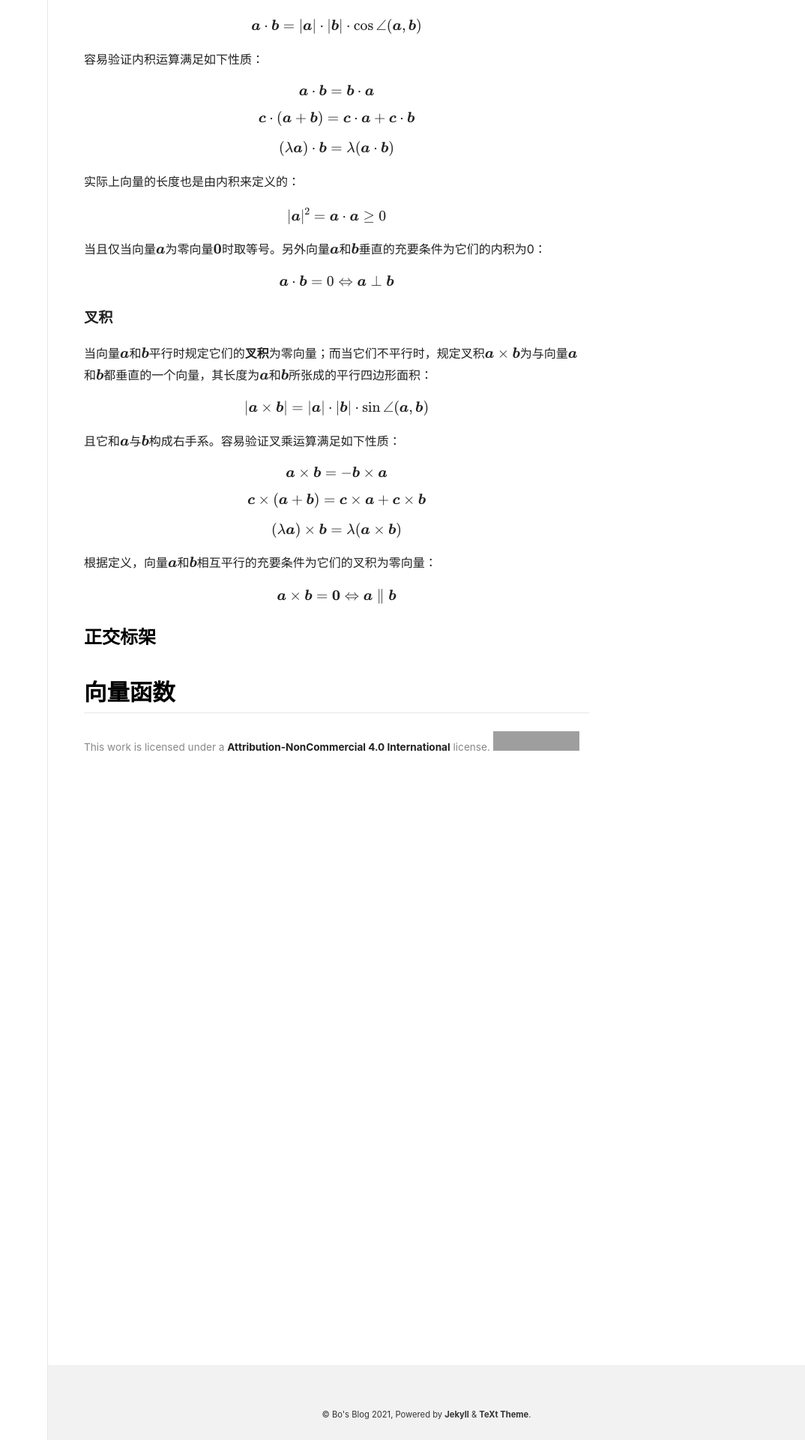
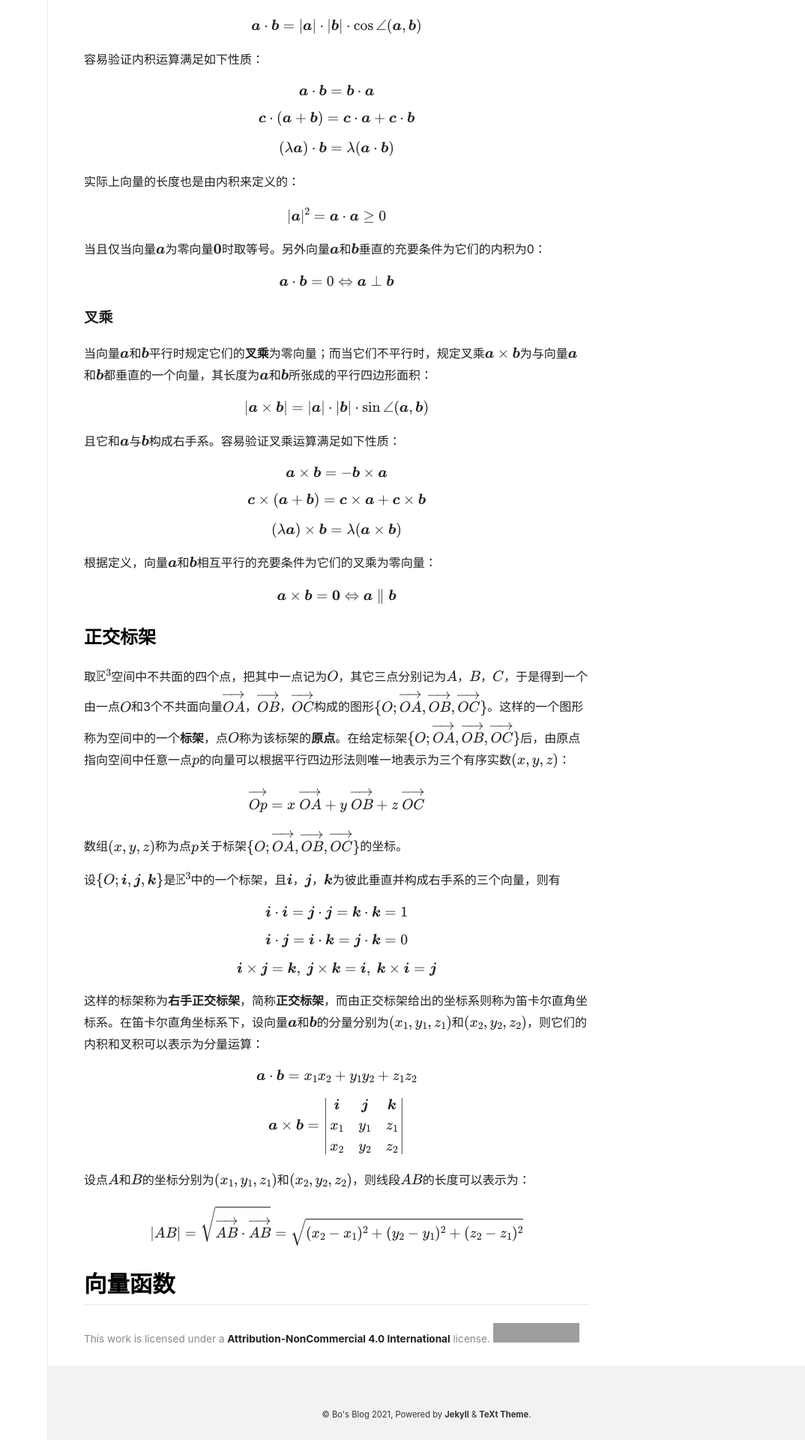
Before and after one commit to peng00bo00/peng00bo00_previous_blog, a Jekyll site: the page built from _posts/2023-07-30-DifferentialGeometry-NOTES-01.md, in a window 1280 px wide. Shown: the part 1751-3671 px from the top of the page at 75% size, without its empty margins (206-1280 px from the left). Built offline with Jekyll 4.4.1, drawn with Linux system fonts in a browser that asks for light colours; nearby versions of some CDN libraries; grey boxes are pictures that could not be loaded.

Commit message:
Update 2023-07-30-DifferentialGeometry-NOTES-01.md

```diff
--- a/_posts/2023-07-30-DifferentialGeometry-NOTES-01.md
+++ b/_posts/2023-07-30-DifferentialGeometry-NOTES-01.md
@@ -108,9 +108,9 @@ $$
 \boldsymbol{a} \cdot \boldsymbol{b} = 0 \Leftrightarrow \boldsymbol{a} \perp \boldsymbol{b}
 $$
 
-#### 叉积
+#### 叉乘
 
-当向量$$\boldsymbol{a}$$和$$\boldsymbol{b}$$平行时规定它们的**叉积**为零向量；而当它们不平行时，规定叉积$$\boldsymbol{a} \times \boldsymbol{b}$$为与向量$$\boldsymbol{a}$$和$$\boldsymbol{b}$$都垂直的一个向量，其长度为$$\boldsymbol{a}$$和$$\boldsymbol{b}$$所张成的平行四边形面积：
+当向量$$\boldsymbol{a}$$和$$\boldsymbol{b}$$平行时规定它们的**叉乘**为零向量；而当它们不平行时，规定叉乘$$\boldsymbol{a} \times \boldsymbol{b}$$为与向量$$\boldsymbol{a}$$和$$\boldsymbol{b}$$都垂直的一个向量，其长度为$$\boldsymbol{a}$$和$$\boldsymbol{b}$$所张成的平行四边形面积：
 
 $$
 \vert \boldsymbol{a} \times \boldsymbol{b} \vert = \vert \boldsymbol{a} \vert \cdot \vert \boldsymbol{b} \vert \cdot \sin{\angle(\boldsymbol{a}, \boldsymbol{b})}
@@ -130,7 +130,7 @@ $$
 (\lambda \boldsymbol{a}) \times \boldsymbol{b} = \lambda (\boldsymbol{a} \times \boldsymbol{b})
 $$
 
-根据定义，向量$$\boldsymbol{a}$$和$$\boldsymbol{b}$$相互平行的充要条件为它们的叉积为零向量：
+根据定义，向量$$\boldsymbol{a}$$和$$\boldsymbol{b}$$相互平行的充要条件为它们的叉乘为零向量：
 
 $$
 \boldsymbol{a} \times \boldsymbol{b} = \boldsymbol{0} \Leftrightarrow \boldsymbol{a} \parallel \boldsymbol{b}
@@ -138,4 +138,50 @@ $$
 
 ### 正交标架
 
+取$$\mathbb{E}^3$$空间中不共面的四个点，把其中一点记为$$O$$，其它三点分别记为$$A$$，$$B$$，$$C$$，于是得到一个由一点$$O$$和3个不共面向量$$\overrightarrow{OA}$$，$$\overrightarrow{OB}$$，$$\overrightarrow{OC}$$构成的图形$$\{O; \overrightarrow{OA}, \overrightarrow{OB}, \overrightarrow{OC} \}$$。这样的一个图形称为空间中的一个**标架**，点$$O$$称为该标架的**原点**。在给定标架$$\{O; \overrightarrow{OA}, \overrightarrow{OB}, \overrightarrow{OC} \}$$后，由原点指向空间中任意一点$$p$$的向量可以根据平行四边形法则唯一地表示为三个有序实数$$(x, y, z)$$：
+
+$$
+\overrightarrow{Op} = x \ \overrightarrow{OA} + y \ \overrightarrow{OB} + z \ \overrightarrow{OC}
+$$
+
+数组$$(x, y, z)$$称为点$$p$$关于标架$$\{O; \overrightarrow{OA}, \overrightarrow{OB}, \overrightarrow{OC} \}$$的坐标。
+
+设$$\{O; \boldsymbol{i}, \boldsymbol{j}, \boldsymbol{k} \}$$是$$\mathbb{E}^3$$中的一个标架，且$$\boldsymbol{i}$$，$$\boldsymbol{j}$$，$$\boldsymbol{k}$$为彼此垂直并构成右手系的三个向量，则有
+
+$$
+\boldsymbol{i} \cdot \boldsymbol{i} = \boldsymbol{j} \cdot \boldsymbol{j} = \boldsymbol{k} \cdot \boldsymbol{k} = 1
+$$
+
+$$
+\boldsymbol{i} \cdot \boldsymbol{j} = \boldsymbol{i} \cdot \boldsymbol{k} = \boldsymbol{j} \cdot \boldsymbol{k} = 0
+$$
+
+$$
+\boldsymbol{i} \times \boldsymbol{j} = \boldsymbol{k}, \
+\boldsymbol{j} \times \boldsymbol{k} = \boldsymbol{i}, \
+\boldsymbol{k} \times \boldsymbol{i} = \boldsymbol{j}
+$$
+
+这样的标架称为**右手正交标架**，简称**正交标架**，而由正交标架给出的坐标系则称为笛卡尔直角坐标系。在笛卡尔直角坐标系下，设向量$$\boldsymbol{a}$$和$$\boldsymbol{b}$$的分量分别为$$(x_1, y_1, z_1)$$和$$(x_2, y_2, z_2)$$，则它们的内积和叉积可以表示为分量运算：
+
+$$
+\boldsymbol{a} \cdot \boldsymbol{b} = x_1 x_2 + y_1 y_2 + z_1 z_2
+$$
+
+$$
+\boldsymbol{a} \times \boldsymbol{b} =
+\begin{vmatrix}
+\boldsymbol{i} & \boldsymbol{j} & \boldsymbol{k} \\
+x_1 & y_1 & z_1 \\
+x_2 & y_2 & z_2 \\
+\end{vmatrix}
+$$
+
+设点$$A$$和$$B$$的坐标分别为$$(x_1, y_1, z_1)$$和$$(x_2, y_2, z_2)$$，则线段$$AB$$的长度可以表示为：
+
+$$
+\vert AB \vert = \sqrt{\overrightarrow{AB} \cdot \overrightarrow{AB}}
+= \sqrt{(x_2 - x_1)^2 + (y_2 - y_1)^2 + (z_2 - z_1)^2}
+$$
+
 ## 向量函数
```
